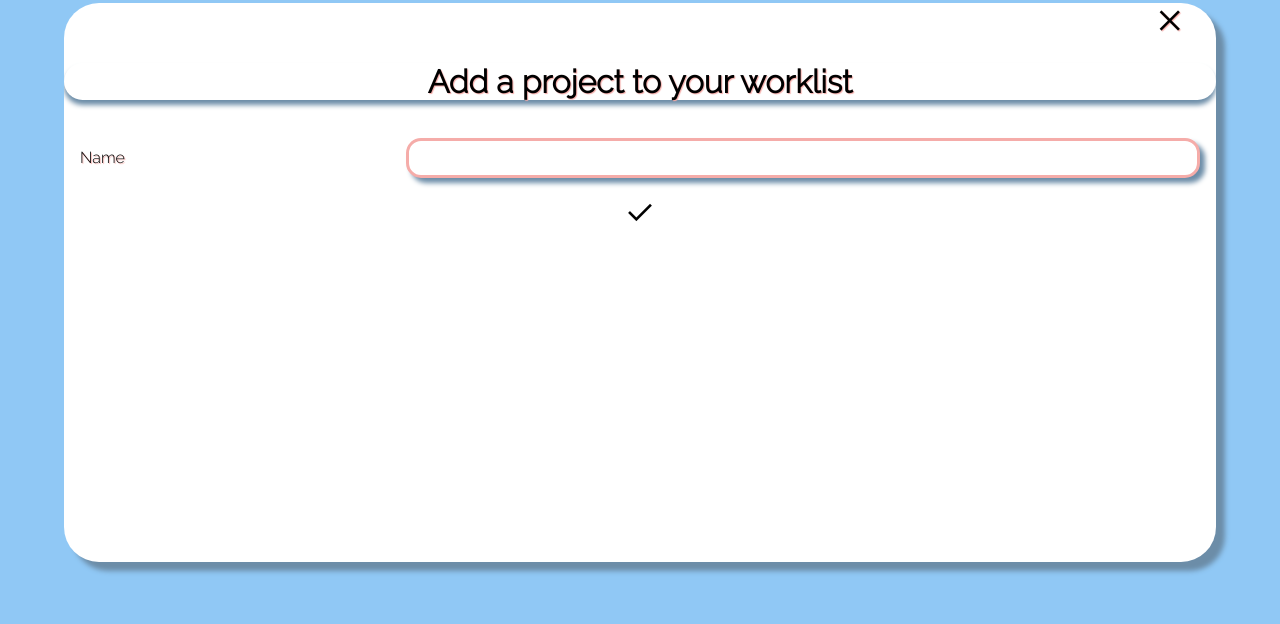
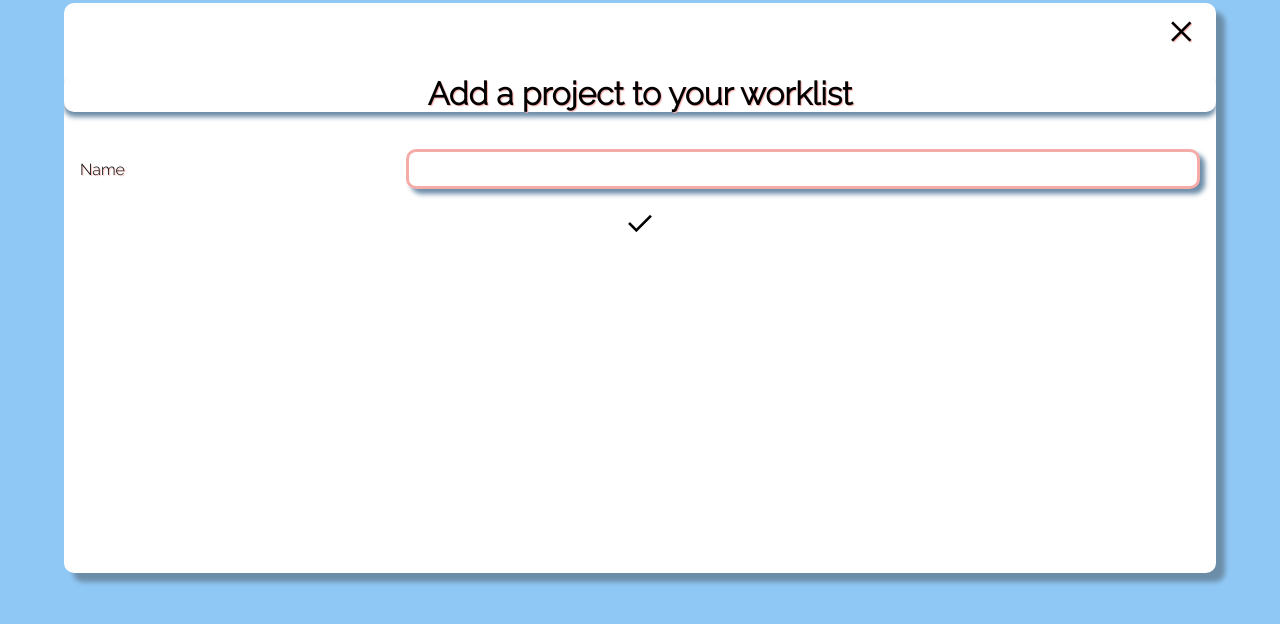
Before and after one commit to treneff/trenello_task_manager, a Flask app: page /projects/new in a window 1280 px wide. Shown: the part 114-738 px from the top of the page. Run offline with Flask 2, Linux system fonts and the light colour scheme; data that the repository does not hold is empty; some libraries are stand-ins or nearby versions.

Commit message:
minor border style and button location bugfixes

```diff
--- a/app.py
+++ b/app.py
@@ -8,7 +8,7 @@
 # app.register_blueprint(users_blueprint)
 app.register_blueprint(projects_blueprint)
 
-@app.route('/')
+@app.route('/home')
 def home():
     return render_template('index.html')
 
--- a/static/style.css
+++ b/static/style.css
@@ -3,6 +3,8 @@
 --secondary-color: #F5ACA9;
 --tertary-color: #6C8DA8;
 }
+
+
 @keyframes fade-in {
   0% { opacity: 0; }
   100% { opacity: 1; }
@@ -12,6 +14,9 @@
   0% { scale:0.1; transform: translate(-200px);}
   100% { scale:1; transform: translate(0);}
 }
+
+
+/*global*/
 body {
   margin: 0;
   text-align: center;
@@ -19,7 +24,12 @@
   text-shadow: 1px 1px 1px var(--secondary-color);
   animation: fade-in 1.5s;
 }
+a {
+  text-decoration: none;
+  color:black
+}
 
+/*main css*/
 nav{
   font-family: 'Indie Flower', sans-serif;
   font-size: 2rem;
@@ -37,7 +47,7 @@
   max-height:80vh;
   width: 90%;
   margin:auto;
-  border-radius: 35px;
+  border-radius: 10px;
   overflow:auto;
   box-shadow: 9px 9px 5px var(--tertary-color)
 }
@@ -52,10 +62,7 @@
 li{
   animation: scale-in 1s;
 }
-a {
-  text-decoration: none;
-  color:black
-}
+
 
 button , a :hover{
   cursor: pointer;
@@ -90,9 +97,8 @@
   background-color: white;
 }
 .background-small_header{
-
-  border-radius: 35px;
   width:100%;
+  border-radius: 10px;
   position: sticky;
   box-shadow: 0px 5px 5px var(--tertary-color)
 }
@@ -105,7 +111,7 @@
 
 .task-wrapper, .projects-wrapper {
   background-color: var(--secondary-color);
-  border-radius: 35px;
+  border-radius: 10px;
   min-width: 80vw;
   display: flex;
   justify-content: space-between;
@@ -128,7 +134,7 @@
   width:70%;
   height:2rem;
   border: 3px solid var(--secondary-color);
-  border-radius: 15px;
+  border-radius: 10px;
   box-shadow: 5px 5px 5px var(--tertary-color)
 }
 .task-buttons {
@@ -181,6 +187,10 @@
 .project_task-anchor{
   width:45%;
 }
+.return-button-wrap {
+  width: 97%;
+  margin-top:1%;
+}
 .project-anchor{
   width:90%;
 }
```
